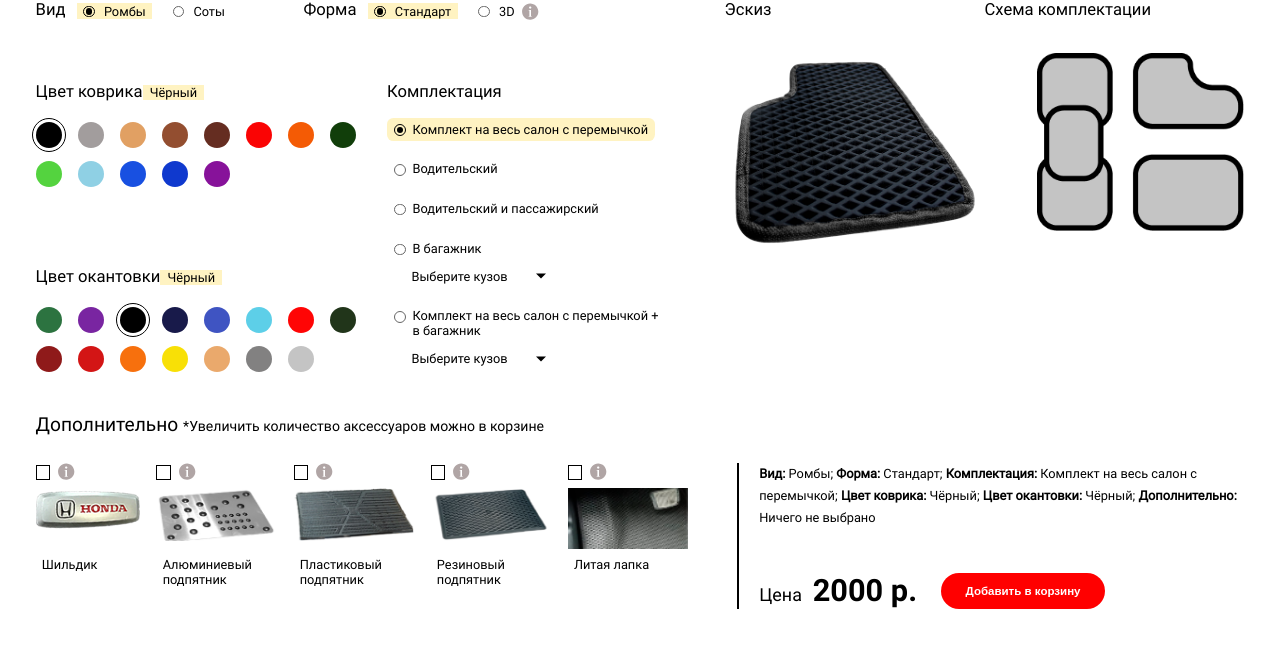
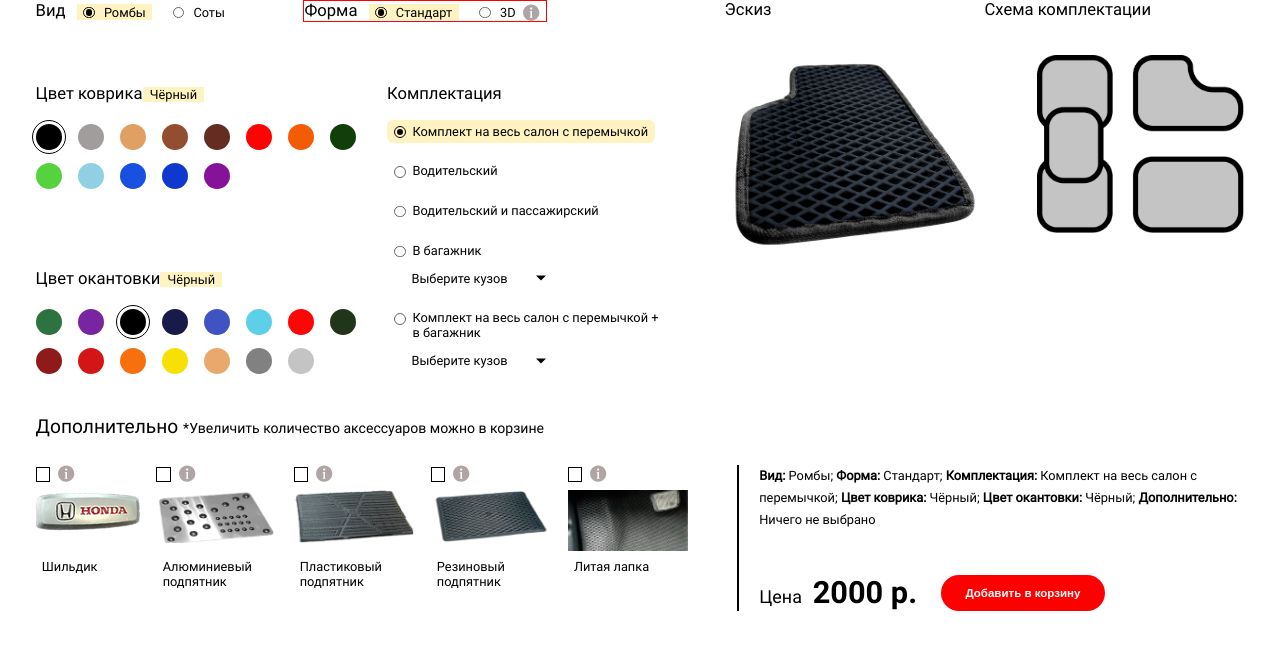
Before and after one commit to PlotnikovPhilipp/PlotnikovPhilipp.github.io, a PHP site: page / in a window 1280 px wide. Shown: the top 650 px of the page. Run offline with PHP 8.4, Linux system fonts and the light colour scheme.

Commit message:
Update main.css

```diff
--- a/Ковры/styles/main.css
+++ b/Ковры/styles/main.css
@@ -236,6 +236,7 @@ fieldset {border: none}
 .container-of-shape {
     display: inline-block;
     margin-left: 5.4027777777777777777777777777778vw;
+    border: 1px solid red;
 }
 
 .shape-section, .shape-section > * { /*All elements do inline*/
@@ -770,7 +771,7 @@ footer::after {
 .right-footer-side {
     float: left;
     margin-left: 4%;
-    width: 40.1%;
+    width: 40%;
     padding-left: 1.7%;
     margin-top: 2.1527777777777777777777777777778vw;
     border-left: 0.2vw solid black;
@@ -1141,6 +1142,7 @@ footer::after {
     .price-section button {
         padding: 2.3% 4.7%;
         font-size: 0.9rem;
+        margin-bottom: 3%;
     }
 }
 
@@ -1589,5 +1591,6 @@ footer::after {
         padding: 4% 7%;
         margin-top: 5%;
         font-size: 1rem;
-    }
-}
+        margin-bottom: 5%;
+    }
+}
```
